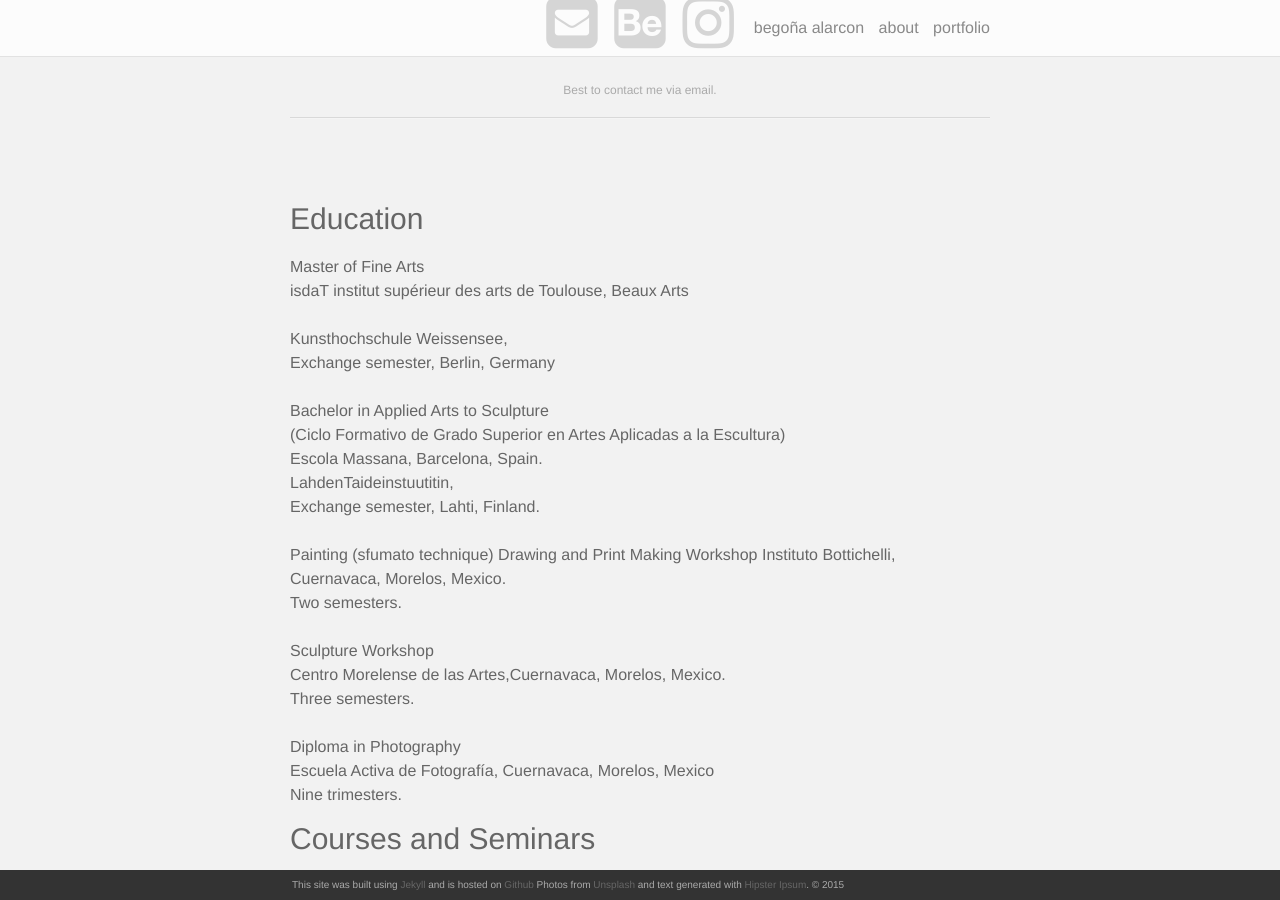
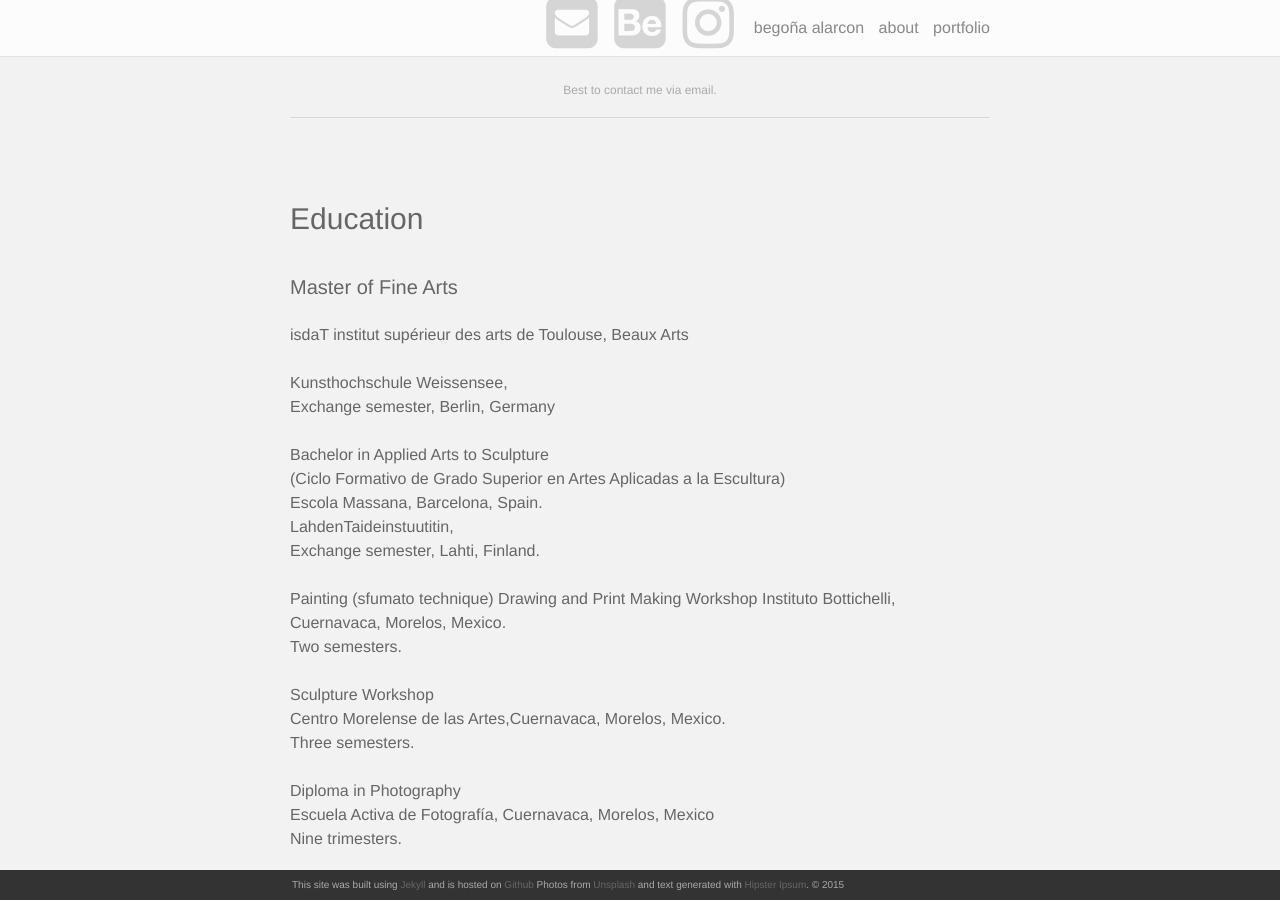
Before and after one commit to begoalarcon/begoalarcon.github.io, a Jekyll site: the page built from about.md, in a window 1280 px wide and 900 px high, scrolled down 497 px. Built offline with Jekyll 4.4.1, drawn with Linux system fonts in a browser that asks for light colours; nearby versions of some CDN libraries.

```diff
--- a/about.md
+++ b/about.md
@@ -36,7 +36,7 @@ permalink: /about/
 
 <br/>
 <h3>Education</h3> <br/>
-Master of Fine Arts <br/>
+<h4>Master of Fine Arts </h4><br/>
 isdaT institut supérieur des arts de Toulouse, Beaux Arts<br/>
 <br/>
 Kunsthochschule Weissensee,<br/>
```
